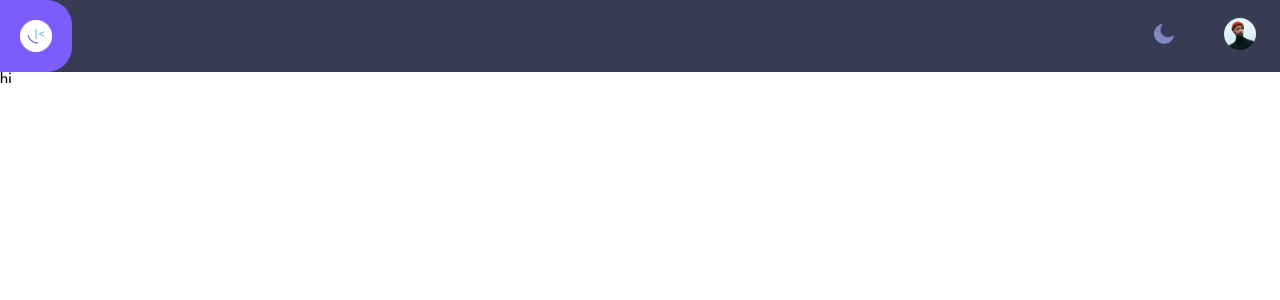
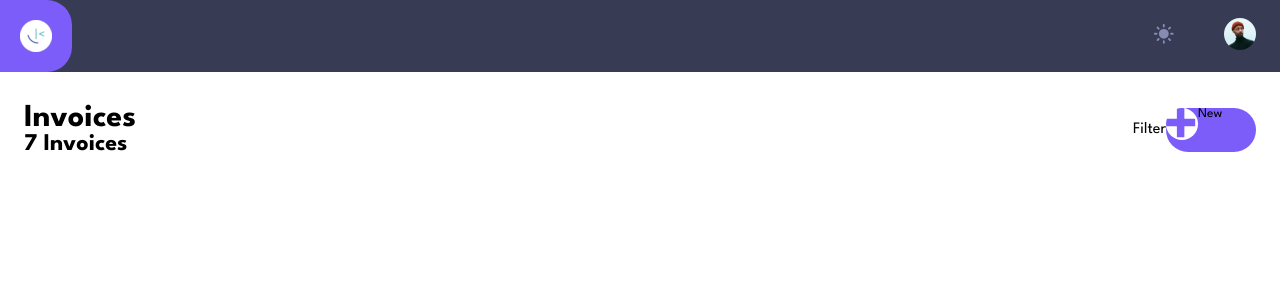
Before and after one commit to eosook/invoice-tracker, a React (Vite) app: page / in a window 1280 px wide. Shown: the top 300 px of the page. Built offline with nearby package versions, Linux system fonts and the light colour scheme.

Commit message:
file naming changes, creates top bar for main page

```diff
--- a/src/App.tsx
+++ b/src/App.tsx
@@ -1,7 +1,7 @@
 import './App.scss'
 import { BrowserRouter, Routes, Route } from 'react-router-dom';
 import Header from './components/Header/Header';
-import InvoiceList from './pages/InvoiceList/InvoiceList';
+import InvoicePage from './pages/InvoicePage/InvoicePage';
 
 function App() {
 
@@ -9,7 +9,7 @@ function App() {
     <BrowserRouter>
       <Header />
       <Routes>
-        <Route path="/" element={<InvoiceList />}></Route>
+        <Route path="/" element={<InvoicePage />}></Route>
       </Routes>
     </BrowserRouter>
   )
--- a/src/components/Header/Header.tsx
+++ b/src/components/Header/Header.tsx
@@ -3,8 +3,18 @@ import logo from "../../assets/images/favicon-32x32.png";
 import moon from "../../assets/images/icon-moon.svg";
 import sun from "../../assets/images/icon-sun.svg";
 import profile from "../../assets/images/image-avatar.jpg";
+import { useState } from "react";
 
 export default function Header() {
+  const [mode, setMode] = useState("light");
+
+  const changeMode = () =>{
+    if(mode === "light"){
+      setMode("dark");
+    } else {
+      setMode("light")
+    }
+  }
   return (
     <header className="header">
       <div className="logo">
@@ -12,8 +22,7 @@ export default function Header() {
       </div>
       <div className="header__div-right">
         <div className="mode">
-          <img src={moon} className="mode__image" />
-          {/* <img src={sun} className="mode__image" /> */}
+          <img src={(mode === "light") ? sun : moon} className="mode__image" onClick={changeMode}/>
         </div>
         <div className="profile">
           <img src={profile} className="profile__image"></img>
--- /dev/null
+++ b/src/components/InvoiceHeader/InvoiceHeader.scss
@@ -0,0 +1,28 @@
+@use '../../styles/partials/colors' as *;
+@use '../../styles/partials/fonts' as *;
+@use '../../styles/partials/mixins' as *;
+
+.InvoiceHeader{
+    padding: 2rem 1.5rem;
+    display: flex;
+    justify-content: space-between;
+    align-items: center;
+
+    &__buttons{
+        display: flex;
+        align-items: center;
+    }
+}
+
+.buttons{
+    &__new{
+        @include purpleButton;
+        display: flex;
+    }
+    &__plus{
+        width: 32px;
+        height: 32px;
+        border-radius: 50%;
+        background-color: white;
+    }
+}
--- /dev/null
+++ b/src/components/InvoiceHeader/InvoiceHeader.tsx
@@ -0,0 +1,22 @@
+import "./InvoiceHeader.scss";
+import plus from "../../assets/images/icon-plus.svg";
+
+export default function InvoiceHeader() {
+  return (
+    <div className="InvoiceHeader">
+      <div>
+        <h1>Invoices</h1>
+        <h2>7 Invoices</h2>
+      </div>
+      <div className="InvoiceHeader__buttons">
+        <div className="buttons__filter">Filter</div>
+        <button className="buttons__new">
+          <div>
+            <img className="buttons__plus" src={plus}></img>
+          </div>{" "}
+          New
+        </button>
+      </div>
+    </div>
+  );
+}
--- a/src/pages/InvoiceList/InvoiceList.tsx
+++ /dev/null
@@ -1,7 +0,0 @@
-import './InvoiceList.scss'
-
-export default function InvoiceList(){
-    return (
-        <main>hi</main>
-    )
-}
--- /dev/null
+++ b/src/pages/InvoicePage/InvoicePage.tsx
@@ -0,0 +1,10 @@
+import InvoiceHeader from '../../components/InvoiceHeader/InvoiceHeader'
+import './InvoicePage.scss'
+
+export default function InvoiceList(){
+    return (
+        <main>
+            <InvoiceHeader />
+        </main>
+    )
+}
--- a/src/styles/partials/_mixins.scss
+++ b/src/styles/partials/_mixins.scss
@@ -0,0 +1,12 @@
+@use './colors' as *;
+
+@mixin purpleButton(){
+    background-color: $purple;
+    width: 90px;
+    height: 44px;
+    border-radius: 22px;
+    border: none;
+    &:hover{
+        background-color: $purple-light;
+    }
+}
```
Also changed, not shown: src/pages/InvoicePage/InvoicePage.scss (added).
